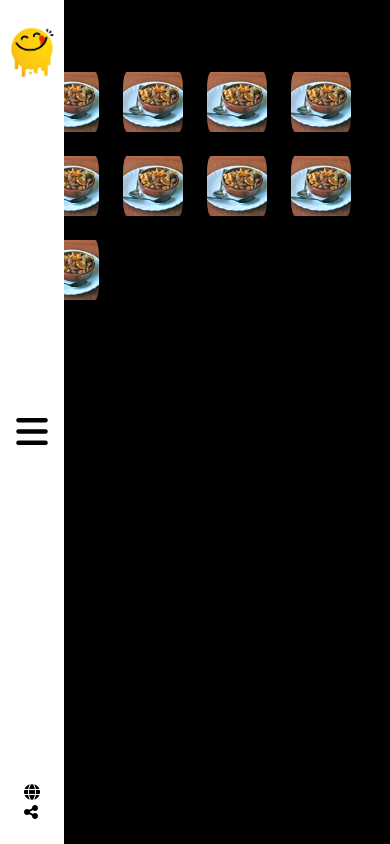
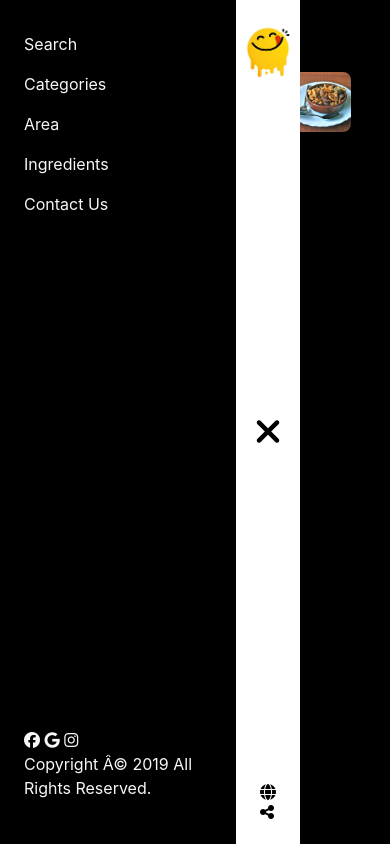
Before and after one commit to fatmaahmed0/Yummy, a website: page index.html in a window 390 px wide. Both pictures are taken after a click on the icon 32 px from the left and 431 px from the top of the page. Drawn offline with nearby package versions, Linux system fonts and the light colour scheme.

Commit message:
Refactor HTML structure and improve responsiveness across multiple files
- Updated grid layout from 4 columns to 12 columns in Area.html, Ingredients.html, category.html, and index.html for better responsiveness.
- Cleaned up HTML by removing redundant code and ensuring consistent formatting.
- Adjusted CSS classes in output.css to support new grid layout and improved styling.
- Enhanced JavaScript functionality in index.js for sidebar toggle behavior.
- Fixed package-lock.json to reflect the correct project name.
- Updated search.html to improve input field styling and functionality.

```diff
--- a/index.html
+++ b/index.html
@@ -1,34 +1,40 @@
 <!DOCTYPE html>
 <html lang="en">
+
 <head>
   <meta charset="UTF-8" />
   <meta name="viewport" content="width=device-width, initial-scale=1.0" />
   <link rel="stylesheet" href="./src/css/output.css" />
   <link rel="stylesheet" href="./src/css/all.min.css" />
-    <link
-      href="https://cdn.jsdelivr.net/npm/flowbite@3.1.2/dist/flowbite.min.css"
-      rel="stylesheet"
-    />
+  <link href="https://cdn.jsdelivr.net/npm/flowbite@3.1.2/dist/flowbite.min.css" rel="stylesheet" />
 
   <title>Yummy</title>
 </head>
+
 <body class="bg-black">
   <section>
     <div class="w-[300px] relative  z-50 ">
-        <div class="sidewhite w-[64px] bg-white flex flex-col items-center py-6 px-2 text-black justify-between h-screen fixed top-0 left-[236px] ">
+      <div
+        class="sidewhite w-[64px] bg-white flex flex-col items-center py-6 px-2 text-black justify-between h-screen fixed top-0 left-[236px] ">
         <img src="./src/image/logo.png" class="" alt="">
-         <i class="open fa-solid fa-bars text-4xl cursor-pointer"></i>
+        <div class="open">
+          <i class="fa-solid fa-bars text-4xl cursor-pointer"></i>
+        </div>
+        <div class="close hidden">
+          <i class="fa-solid fa-close text-4xl cursor-pointer"></i>
+        </div>
         <div class="flex flex-col ">
           <i class="fa-solid fa-globe d-block pb-1"></i>
           <i class="fa-solid fa-share-nodes"></i>
         </div>
-        <div class="sideblack w-[236px] bg-black h-screen fixed top-0 left-[0px]  text-[#f9f6f6] p-6 flex flex-col justify-between ">
+        <div
+          class="sideblack w-[236px] bg-black h-screen fixed top-0 left-[0px]  text-[#f9f6f6] p-6 flex flex-col justify-between ">
           <div class="flex flex-col ">
             <a href="./search.html" class="cursor-pointer py-2 text-[16px]">Search</a>
             <a href="./category.html" class="cursor-pointer py-2 text-[16px]">Categories</a>
-            <a href="" class="cursor-pointer py-2 text-[16px]">Area</a>
-            <a href="" class="cursor-pointer py-2 text-[16px]">Ingredients</a>
-            <a href="" class="cursor-pointer py-2 text-[16px]">Contact Us</a>
+            <a href="Area.html" class="cursor-pointer py-2 text-[16px]">Area</a>
+            <a href="Ingredients.html" class="cursor-pointer py-2 text-[16px]">Ingredients</a>
+            <a href="contact_us.html" class="cursor-pointer py-2 text-[16px]">Contact Us</a>
 
           </div>
           <div class="pb-5">
@@ -43,21 +49,49 @@
       </div>
     </div>
     <div class="w-[86%] m-auto py-12">
-        <div class="grid grid-cols-4  ">
-          <div class="relative cursor-pointer group ">
-            <img src="./src/image/xd9aj21740432378.jpg" class="rounded-2xl w-full mt-6 px-3 " alt="">
-            <div class="light absolute top-0 bottom-0 right-0 left-0 translate-y-full bg-[#f9f6f6ca] flex items-center p-2 text-black  rounded-lg mt-6 mx-3 opacity-0 transition-all duration-500 group-hover:translate-y-0 group-hover:opacity-90 ">
+      <div class="grid grid-cols-12 ">
+        <div class="relative col-span-3 mt-6 px-3 rounded-lg cursor-pointer group overflow-hidden ">
+          <img src="./src/image/xd9aj21740432378.jpg" class="rounded-lg w-full  " alt="">
+          <div
+            class="light absolute top-[150%] bottom-0 right-0 left-0  bg-[#f9f6f6ca] flex items-center p-2 text-black  group-hover:rounded-lg mx-3 transition-all duration-[800ms] group-hover:top-0">
             <h3 class="pb-2  text-[28px] font-medium">Migas</h3>
           </div>
         </div>
-          <img src="./src/image/xd9aj21740432378.jpg" class="rounded-2xl mt-6 px-3" alt="">
-          <img src="./src/image/xd9aj21740432378.jpg" class="rounded-2xl mt-6 px-3" alt="">
-          <img src="./src/image/xd9aj21740432378.jpg" class="rounded-2xl mt-6 px-3" alt="">
-          <img src="./src/image/xd9aj21740432378.jpg" class="rounded-2xl mt-6 px-3" alt="">
-          <img src="./src/image/xd9aj21740432378.jpg" class="rounded-2xl mt-6 px-3" alt="">
-          <img src="./src/image/xd9aj21740432378.jpg" class="rounded-2xl mt-6 px-3" alt="">
-          <img src="./src/image/xd9aj21740432378.jpg" class="rounded-2xl mt-6 px-3" alt="">
-          <img src="./src/image/xd9aj21740432378.jpg" class="rounded-2xl mt-6 px-3" alt="">
+        <div class="relative col-span-3 mt-6 px-3 rounded-lg cursor-pointer group overflow-hidden ">
+          <img src="./src/image/xd9aj21740432378.jpg" class="rounded-lg w-full  " alt="">
+          <div
+            class="light absolute top-[150%] bottom-0 right-0 left-0  bg-[#f9f6f6ca] flex items-center p-2 text-black  group-hover:rounded-lg mx-3 transition-all duration-[800ms] group-hover:top-0">
+            <h3 class="pb-2  text-[28px] font-medium">Migas</h3>
+          </div>
+        </div>
+        <div class="relative col-span-3 mt-6 px-3 rounded-lg cursor-pointer group overflow-hidden ">
+          <img src="./src/image/xd9aj21740432378.jpg" class="rounded-lg w-full  " alt="">
+          <div
+            class="light absolute top-[150%] bottom-0 right-0 left-0  bg-[#f9f6f6ca] flex items-center p-2 text-black  group-hover:rounded-lg mx-3 transition-all duration-[800ms] group-hover:top-0">
+            <h3 class="pb-2  text-[28px] font-medium">Migas</h3>
+          </div>
+        </div>
+        <div class="relative col-span-3 mt-6 px-3 rounded-lg cursor-pointer group overflow-hidden ">
+          <img src="./src/image/xd9aj21740432378.jpg" class="rounded-lg w-full  " alt="">
+          <div
+            class="light absolute top-[150%] bottom-0 right-0 left-0  bg-[#f9f6f6ca] flex items-center p-2 text-black  group-hover:rounded-lg mx-3 transition-all duration-[800ms] group-hover:top-0">
+            <h3 class="pb-2  text-[28px] font-medium">Migas</h3>
+          </div>
+        </div>
+        <div class="relative col-span-3 mt-6 px-3 rounded-lg cursor-pointer group overflow-hidden ">
+          <img src="./src/image/xd9aj21740432378.jpg" class="rounded-lg w-full  " alt="">
+          <div
+            class="light absolute top-[150%] bottom-0 right-0 left-0  bg-[#f9f6f6ca] flex items-center p-2 text-black  group-hover:rounded-lg mx-3 transition-all duration-[800ms] group-hover:top-0">
+            <h3 class="pb-2  text-[28px] font-medium">Migas</h3>
+          </div>
+        </div>
+        <div class="relative col-span-3 mt-6 px-3 rounded-lg cursor-pointer group overflow-hidden ">
+          <img src="./src/image/xd9aj21740432378.jpg" class="rounded-lg w-full  " alt="">
+          <div
+            class="light absolute top-[150%] bottom-0 right-0 left-0  bg-[#f9f6f6ca] flex items-center p-2 text-black  group-hover:rounded-lg mx-3 transition-all duration-[800ms] group-hover:top-0">
+            <h3 class="pb-2  text-[28px] font-medium">Migas</h3>
+          </div>
+        </div>
       </div>
     </div>
 
@@ -66,4 +100,5 @@
   <script src="./src/js/index.js"></script>
   <script src="https://cdn.jsdelivr.net/npm/flowbite@3.1.2/dist/flowbite.min.js"></script>
 </body>
+
 </html>
--- a/src/js/index.js
+++ b/src/js/index.js
@@ -1,11 +1,21 @@
- $(".sideblack").hide();
+$(".sideblack").hide();
  $(".sidewhite").animate({ left:0 }, 500);
 
 //npx @tailwindcss/cli -i ./src/css/input.css -o ./src/css/output.css --watch
 
-// document.querySelector(".open").addEventListener("click", function (e) {
-//   e.preventDefault();
+document.querySelector(".open").addEventListener("click", function (e) {
+  e.preventDefault();
 //   $(".sideblack").animate({ width: '236px' }, 500);
-//   $(".sidewhite").animate({ left:300 }, 500);
-//   // $('.sidebar').show(500);
-// });
+$('.sideblack').show(500);
+  $(".sidewhite").animate({ left:236 }, 500);
+  $('.open').css('display' , 'none')
+  $('.close').css('display' , 'block')
+});
+document.querySelector(".close").addEventListener("click", function (e) {
+  e.preventDefault();
+//   $(".sideblack").animate({ width: '236px' }, 500);
+$(".sidewhite").animate({ left:0 }, 500);
+$(".sideblack").hide();
+  $('.open').css('display' , 'block')
+  $('.close').css('display' , 'none')
+});
```
Also changed, not shown: Area.html (+5 -5 lines), Ingredients.html (+9 -17 lines), category.html (+25 -33 lines), search.html (+2 -2 lines), src/css/output.css, 1 other file. Lines whose indentation alone changed are shown as unchanged.
